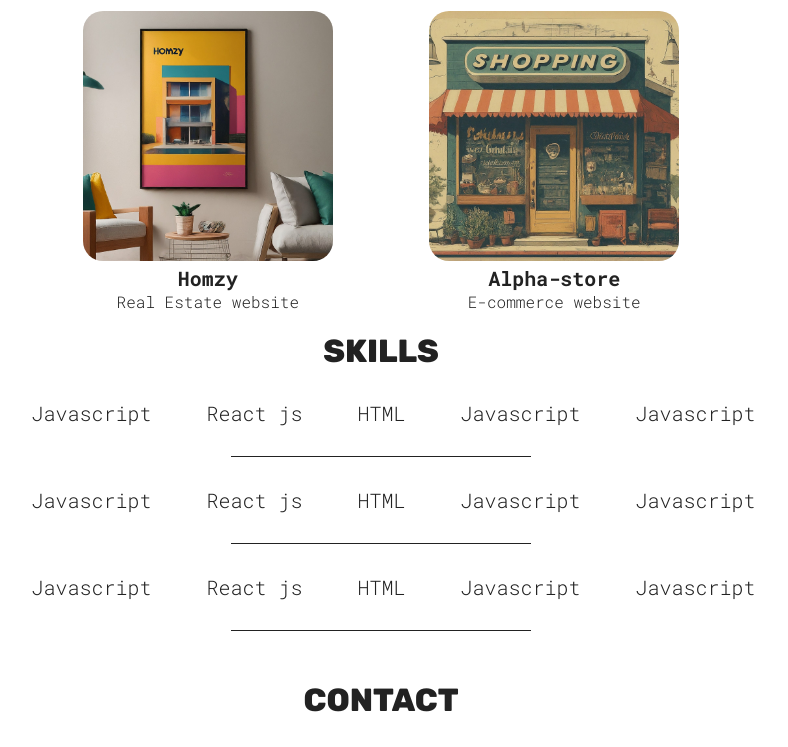
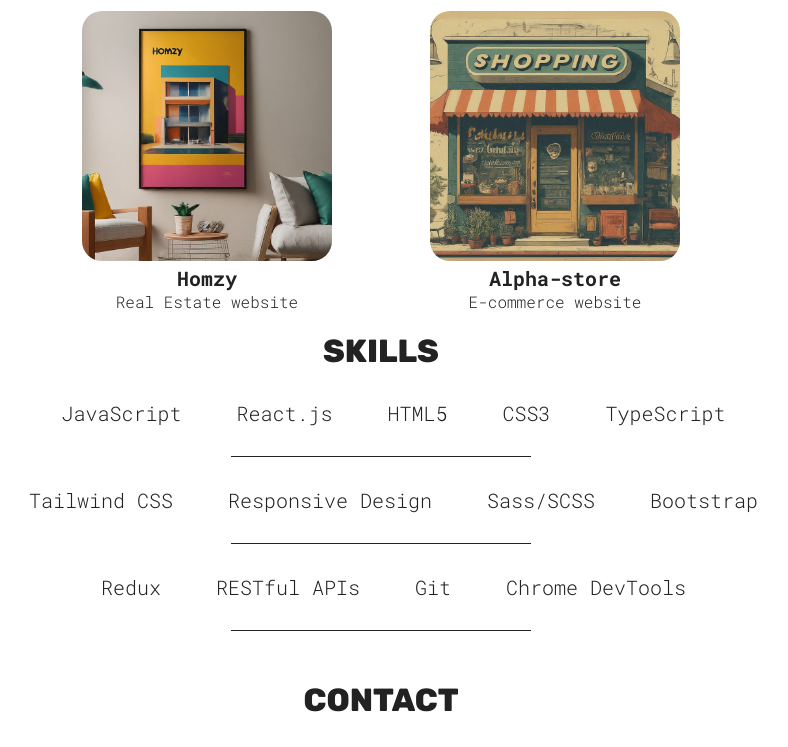
Before and after one commit to anilkumarti/portfolio, a React (Vite) app: page / in a window 1280 px wide. Shown: the part 789-1536 px from the top of the page, without its empty margins (259-1047 px from the left). Built offline with nearby package versions, Linux system fonts and the light colour scheme.

Commit message:
Skills added

```diff
--- a/src/compoment/Hero/HeroSection.jsx
+++ b/src/compoment/Hero/HeroSection.jsx
@@ -9,7 +9,7 @@ import githubLight from "../../assets/github-light.svg";
 import githubDark from "../../assets/github-dark.svg";
 import linkedinLight from "../../assets/linkedin-light.svg";
 import linkedinDark from "../../assets/linkedin-dark.svg";
-import CV from "../../assets/Resume_Anil_i.pdf";
+import Resume from "../../assets/Resume_Anil_j.pdf";
 import { useTheme } from "../../Common/ThemeContext";
 
 const HeroSection = () => {
@@ -47,11 +47,10 @@ const HeroSection = () => {
           </a>
         </span>
         <p className={styles.description}>
-          Frontend developer dedicated to building elegant, user-friendly
-          websites that blend form and function
+          Passionate frontend developer crafting engaging and responsive web
+          experiences with modern technologies.
         </p>
-        <a href={CV} download>
-          {" "}
+        <a href={Resume} download>
           <button className="hover">Resume</button>{" "}
         </a>
       </div>
--- a/src/compoment/Skill/Skills.jsx
+++ b/src/compoment/Skill/Skills.jsx
@@ -7,27 +7,26 @@ const Skills = () => {
     <section id="skills" className={styles.container}>
       <h1 className="sectionTitle">Skills</h1>
       <div className={styles.skillList}>
-        <SkillList skill="Javascript" src={checkMarkIcon} />
-        <SkillList skill="React js" src={checkMarkIcon} />
-        <SkillList skill="HTML" src={checkMarkIcon} />
-        <SkillList skill="Javascript" src={checkMarkIcon} />
-        <SkillList skill="Javascript" src={checkMarkIcon} />
+      <SkillList skill="JavaScript" src={checkMarkIcon} />
+        <SkillList skill="React.js" src={checkMarkIcon} />
+        <SkillList skill="HTML5" src={checkMarkIcon} />
+        <SkillList skill="CSS3" src={checkMarkIcon} />
+        <SkillList skill="TypeScript" src={checkMarkIcon} />
       </div>
       <hr />
       <div className={styles.skillList}>
-        <SkillList skill="Javascript" src={checkMarkIcon} />
-        <SkillList skill="React js" src={checkMarkIcon} />
-        <SkillList skill="HTML" src={checkMarkIcon} />
-        <SkillList skill="Javascript" src={checkMarkIcon} />
-        <SkillList skill="Javascript" src={checkMarkIcon} />
+      <SkillList skill="Tailwind CSS" src={checkMarkIcon} />
+  <SkillList skill="Responsive Design" src={checkMarkIcon} />
+  <SkillList skill="Sass/SCSS" src={checkMarkIcon} />
+  <SkillList skill="Bootstrap" src={checkMarkIcon} />
+
       </div>
       <hr />
       <div className={styles.skillList}>
-        <SkillList skill="Javascript" src={checkMarkIcon} />
-        <SkillList skill="React js" src={checkMarkIcon} />
-        <SkillList skill="HTML" src={checkMarkIcon} />
-        <SkillList skill="Javascript" src={checkMarkIcon} />
-        <SkillList skill="Javascript" src={checkMarkIcon} />
+      <SkillList skill="Redux" src={checkMarkIcon} />
+        <SkillList skill="RESTful APIs" src={checkMarkIcon} />
+        <SkillList skill="Git" src={checkMarkIcon} />
+        <SkillList skill="Chrome DevTools" src={checkMarkIcon} />
       </div>
       <hr />
     </section>
```
Also changed, not shown: 2 other files (tests, documents, lock files or other folders).
